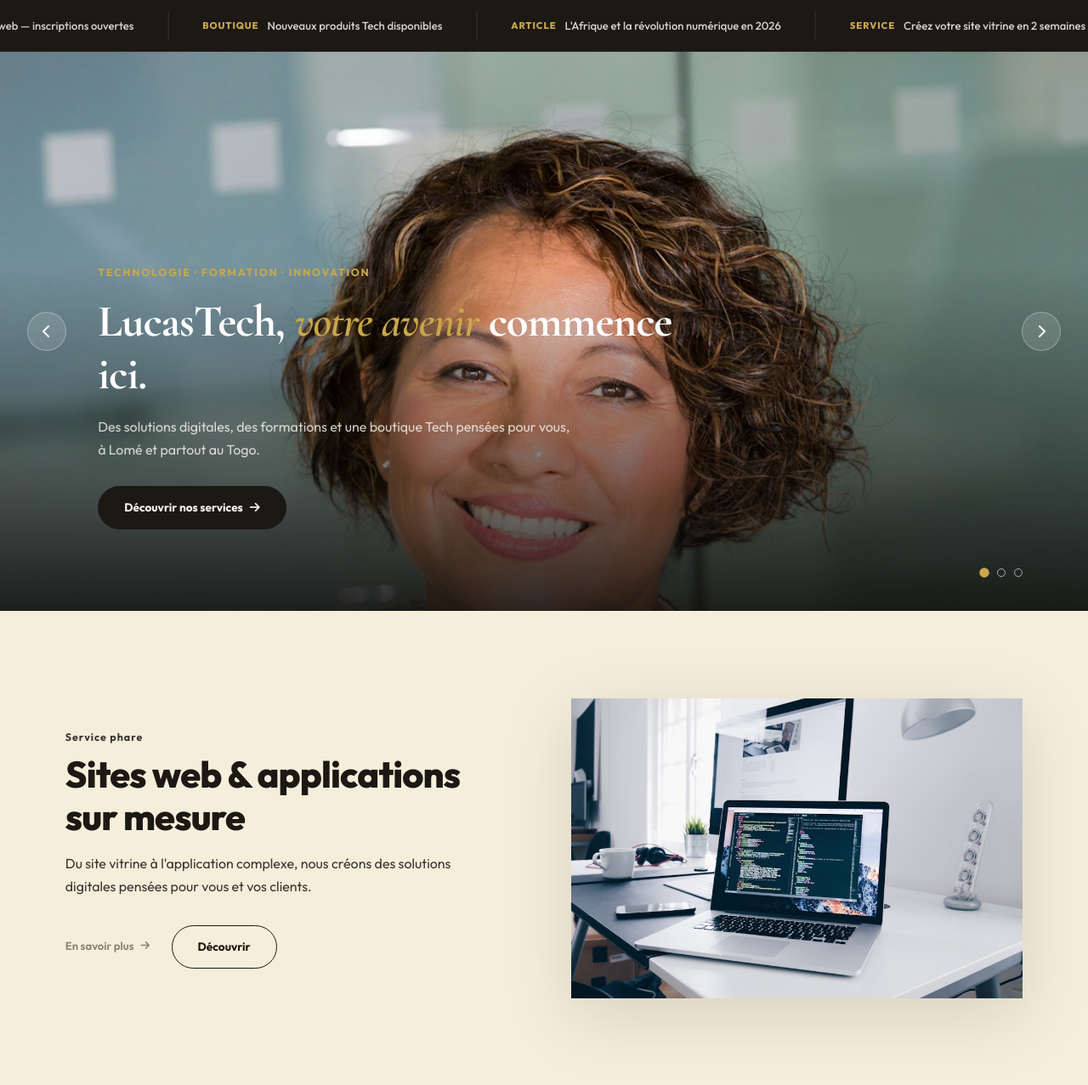
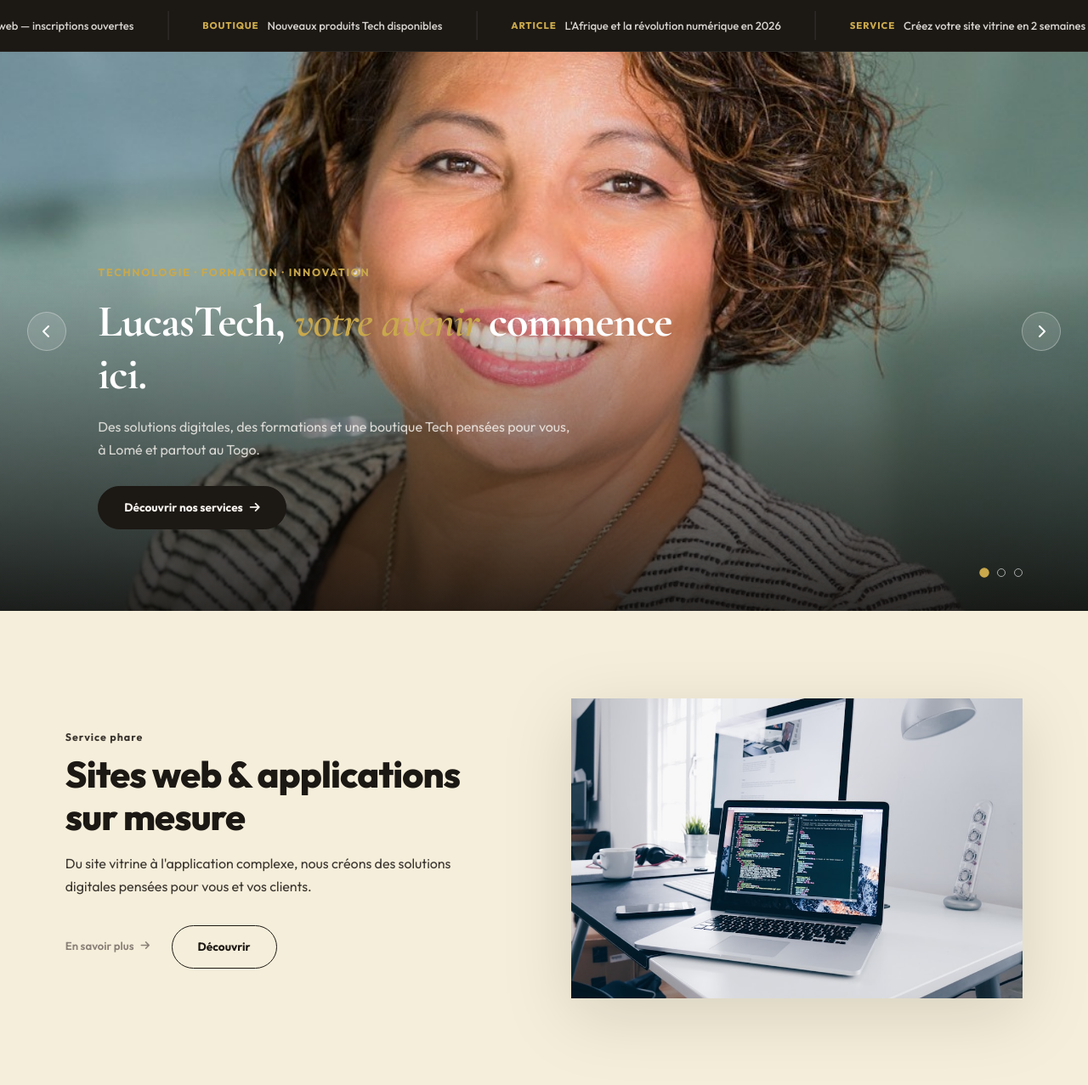
Before and after one commit to BOHINAMOU/ProjetLucasTtech, a Django app: page / in a window 1280 px wide; the page is wider, and only the part inside the window is pictured. Shown: the part 96-1373 px from the top of that part at 85% size. Run offline with Django 5.2, Linux system fonts and the light colour scheme; data comes from the database, SQL or seed files in the repository.

Commit message:
Recadre la photo du slide 1 en format paysage : plus de coupe du visage
Cause exacte : la photo source est un vrai portrait (1200x1800, ratio
2:3), affiché en plein cadre (cover) dans un bandeau hero très large
(ratio ~2.3:1 sur un écran classique). Avec un tel écart de format,
cover ne peut montrer qu'une fine bande verticale de la photo — aucun
réglage de position ne pouvait éviter de couper le visage à toutes les
largeurs d'écran en même temps.

Recadre donc la photo elle-même en 1200x520 (ratio ~2.3:1, proche du
bandeau hero), centrée sur le visage avec de la marge. Résultat vérifié
au ratio exact de l'utilisateur (1917x808) : recadrage résiduel de
2,5% seulement (contre 35%+ avant), imperceptible.

Les slides 2 et 3 (déjà au format 3:2, moins sensibles au sujet) ne
sont pas concernées par ce problème.

Co-Authored-By: Claude Sonnet 5 <noreply@anthropic.com>

```diff
--- a/LucasTech/core/static/core/css/style.css
+++ b/LucasTech/core/static/core/css/style.css
@@ -496,7 +496,7 @@ header { position: sticky; top: 0; z-index: 400; }
 }
 .hs-slide {
   position: absolute; inset: 0;
-  background-size: cover; background-position: center 22%;
+  background-size: cover; background-position: center;
   display: flex; align-items: flex-end;
   text-decoration: none;
   opacity: 0; visibility: hidden;
```
Also changed, not shown: LucasTech/media/hero_slides/slide1-lucastech.jpeg.
